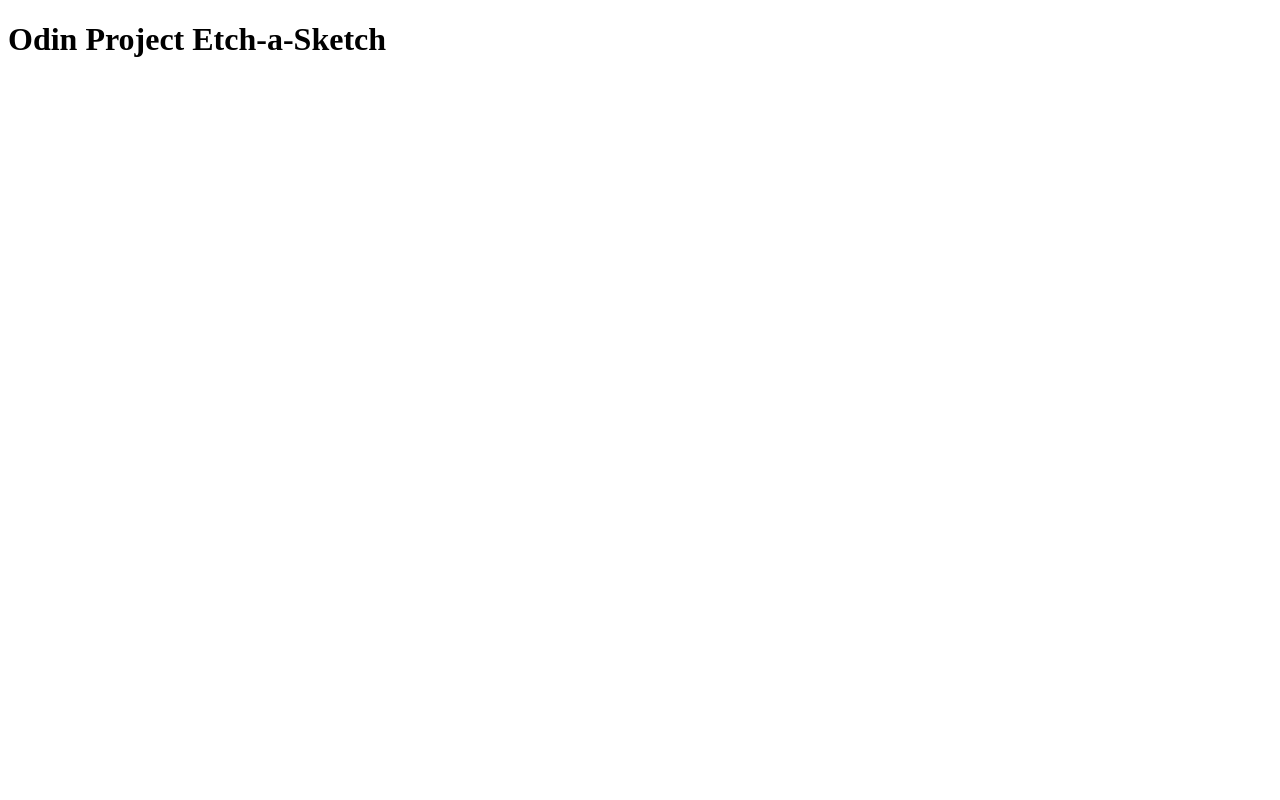
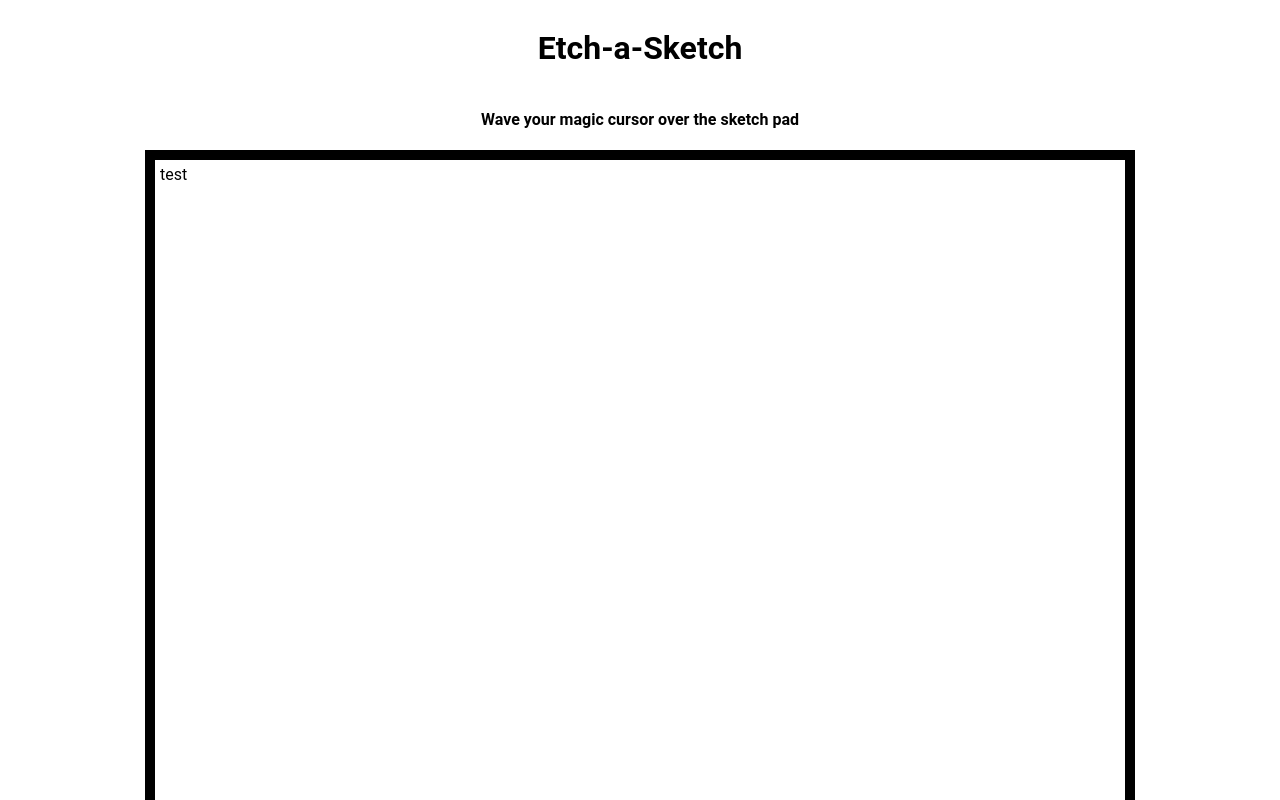
Before and after one commit to CisnePHX/js-etch-a-sketch, a plain HTML site: page index.html in a window 1280 px wide. Shown: the top 800 px of the page. Drawn offline with Linux system fonts and the light colour scheme.

Commit message:
Add border to sketch space

```diff
--- a/functions.js
+++ b/functions.js
@@ -2,6 +2,9 @@
 // to make divs appear as a grid, try: float/clear, inline-block, flexbox, CSS Grid
 // Be careful with borders and margins
 //space should be 960px wide
+
+// **create square size as 960 / num of squares desired
+
 
 
 // Set up a “hover” effect (mouse enters and then leaves a div) so that the grid divs change color when your mouse passes over them,
--- a/index.html
+++ b/index.html
@@ -7,7 +7,10 @@
         <title>Etch-a-Sketch</title>
     </head>
     <body>
-        <h1>Odin Project Etch-a-Sketch</h1>
-        <div id="grid"></div>
+        <h1>Etch-a-Sketch</h1>
+        <h4>Wave your magic cursor over the sketch pad</h4>
+        <div class="gridBorder">
+            <div id="grid">test</div>
+        </div>
     </body>
 </html>
--- a/styles.css
+++ b/styles.css
@@ -1 +1,20 @@
 /* possibly use this to create a border for the etch-a-sketch */
+
+body {
+    font-family: "roboto", verdana, sans-serif;
+    display: flex;
+    flex-direction:column;
+    align-items: center;
+}
+
+.gridBorder {
+    display: flex;
+    flex-direction: column;
+    border: black 10px solid;
+    height: 970px;
+    width: 970px;
+}
+
+#grid {
+    padding: 5px;
+}
```
